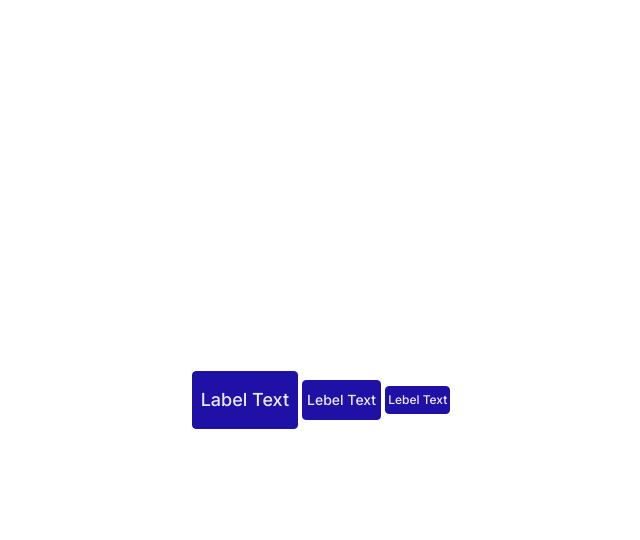
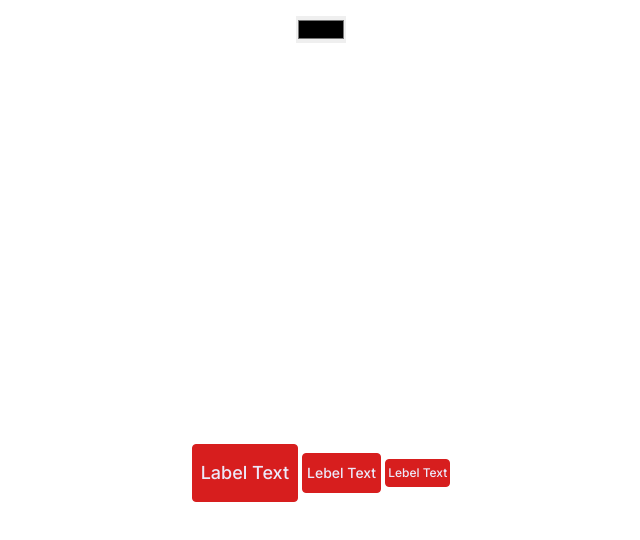
Before and after one commit to LucasDDL/BotonReutilizable, a Next.js app: page / in a window 1280 px wide. Shown: the top 540 px of the page, without its empty margins (319-959 px from the left). Built offline with nearby package versions, Linux system fonts and the light colour scheme.

Commit message:
changes for theming

```diff
--- a/package.json
+++ b/package.json
@@ -9,12 +9,14 @@
     "lint": "next lint"
   },
   "dependencies": {
+    "color": "^4.2.3",
     "next": "14.2.3",
     "react": "^18",
     "react-dom": "^18",
     "tailwind-variants": "^0.2.1"
   },
   "devDependencies": {
+    "@types/color": "^3.0.6",
     "@types/node": "^20",
     "@types/react": "^18",
     "@types/react-dom": "^18",
--- a/src/app/page.tsx
+++ b/src/app/page.tsx
@@ -1,15 +1,74 @@
-import {Button} from "@/components/ui/Button";
+'use client';
 
-
+import { Button } from "@/components/ui/Button";
+import Color from "color";
+import { useMemo, useState } from "react";
 
 export default function Home() {
+
+  const [color, colorSet] = useState<Color>()
+
+  const shades = useMemo(() => {
+    if (!color) {
+      return []
+    }
+
+    const shades = []
+    const steps = 21
+    // set the initial color as 0.05 opacity of initial color
+    // so if 0 is #000000 then 0.05 is #0F0F0F
+    for (let i = 0; i < steps; i++) {
+      // if its the first half of steps then darken the color
+      // if its the second half of steps then lighten the color
+      const shade = i < steps / 2 ? color.darken(i / steps) : color.lighten((i - steps / 2) / steps)
+
+      shades.push(shade)
+    }
+
+    // order the shades from dark to light
+    shades.sort((a, b) => a.luminosity() - b.luminosity())
+    return shades
+  }, [color])
+
   return (
+    <div className="flex flex-col justify-center items-center min-h-screen gap-1">
+      <div className="my-4">
+        <input
+          type="color"
+          onChange={(e) => {
+            try {
+              colorSet(Color(e.target.value))
+            } catch (error) {
+              colorSet(Color("#000000"))
+            }
+          }}
+        />
+      </div>
+
+      <pre>
+        <code>
+          {shades.map((shade, i) => {
+            return `'primary-${i * 5}': '${shade.hex().toLowerCase()}',\n`
+          })}
+        </code>
+      </pre>
+
+      <div className="flex gap-1">
+        {shades.map((shade, i) => {
+          const hex = shade.hex().toLowerCase()
+          const main = color?.hex().toLowerCase() === hex
+          return (
+            <div key={i} className={main ? 'size-20' : 'size-10'} style={{ backgroundColor: shade.hex() }}></div>
+          )
+        })}
+      </div>
       <div className="flex justify-center items-center min-h-screen gap-1">
         <Button size="lg" variant="contained">Label Text</Button>
         {/* btn btn-lg btn-contained btn-primary */}
         <Button size="md" variant="outlined">Lebel Text</Button>
         <Button variant="text">Lebel Text</Button>
       </div>
+    </div>
 
   )
 
--- a/tailwind.config.ts
+++ b/tailwind.config.ts
@@ -8,22 +8,23 @@ const config: Config = {
   ],
   theme: {
     colors: {
-      'primary-5': '#060313',
-      'primary-10': '#0C0627',
-      'primary-15': '#12093A',
-      'primary-20': '#180C4E',
-      'primary-25': '#1F1061',
-      'primary-30': '#251374',
-      'primary-35': '#2B1688',
-      'primary-40': '#31199B',
-      'primary-45': '#371CAF',
-      'primary-50': '#2011A6',
-      'primary-55': '#5035C8',
-      'primary-60': '#644CCE',
-      'primary-65': '#7762D4',
-      'primary-70': '#8B79DA',
-      'primary-75': '#9E8FE1',
-      'primary-80': '#B1A5E7',
+      'primary-0': '#240505',
+      'primary-5': '#360808',
+      'primary-10': '#480a0a',
+      'primary-15': '#5a0c0c',
+      'primary-20': '#6b0f0f',
+      'primary-25': '#7d1212',
+      'primary-30': '#8f1414',
+      'primary-35': '#a11717',
+      'primary-40': '#b31919',
+      'primary-45': '#c51c1c',
+      'primary-50': '#d71e1e',
+      'primary-55': '#e12828',
+      'primary-60': '#e33a3a',
+      'primary-65': '#e64c4c',
+      'primary-70': '#e95e5e',
+      'primary-75': '#eb7070',
+      'primary-80': '#ee8282',
       'primary-85': '#C5BCED',
       'primary-90': '#D8D2F3',
       'primary-95': '#ECE9F9',
@@ -48,8 +49,8 @@ const config: Config = {
       'neutral-95': '#EAEAEA',
     },
     fontSize: {
-      base: ['12px', {lineHeight: '18px'}],
-      md: ['14px', {lineHeight: '22px'}],
+      base: ['12px', { lineHeight: '18px' }],
+      md: ['14px', { lineHeight: '22px' }],
       lg: ['18px', { lineHeight: '32px' }],
     },
 
```
Also changed, not shown: 1 other file (tests, documents, lock files or other folders). Lines whose indentation alone changed are shown as unchanged.
